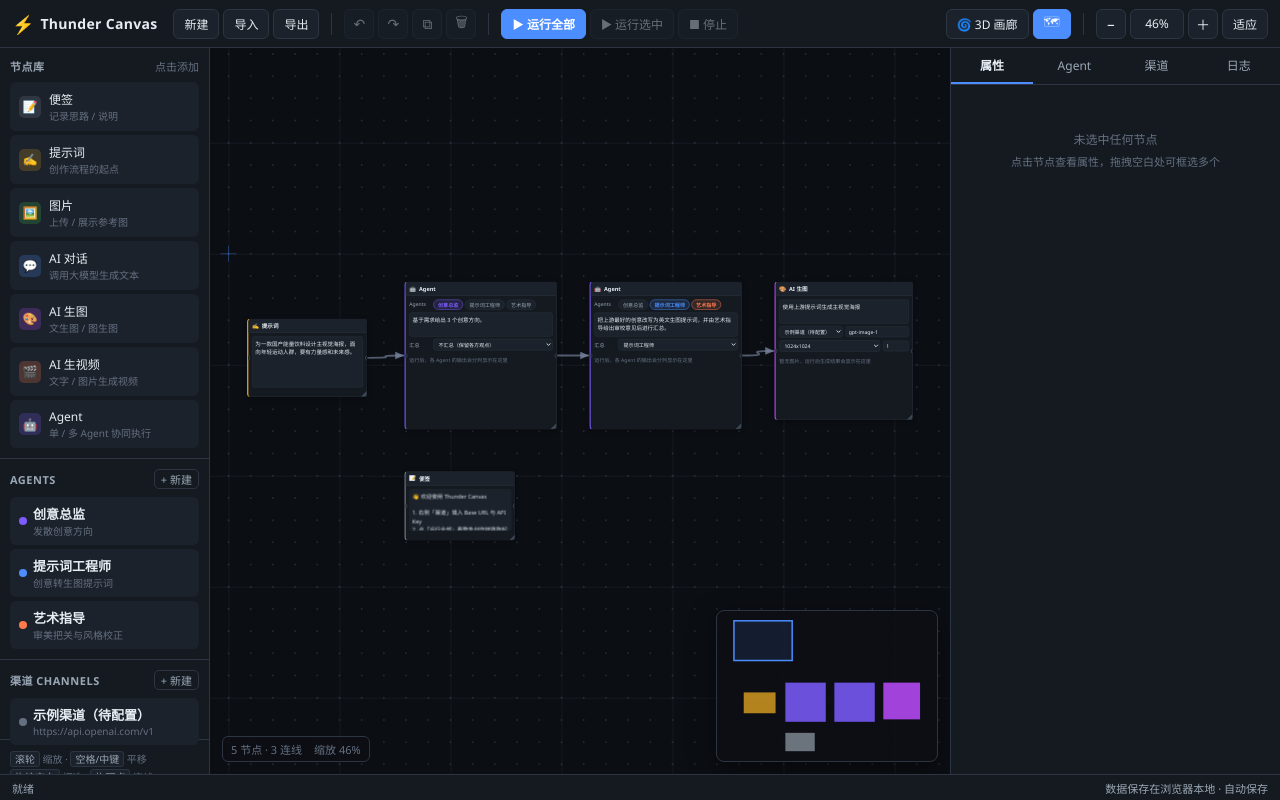
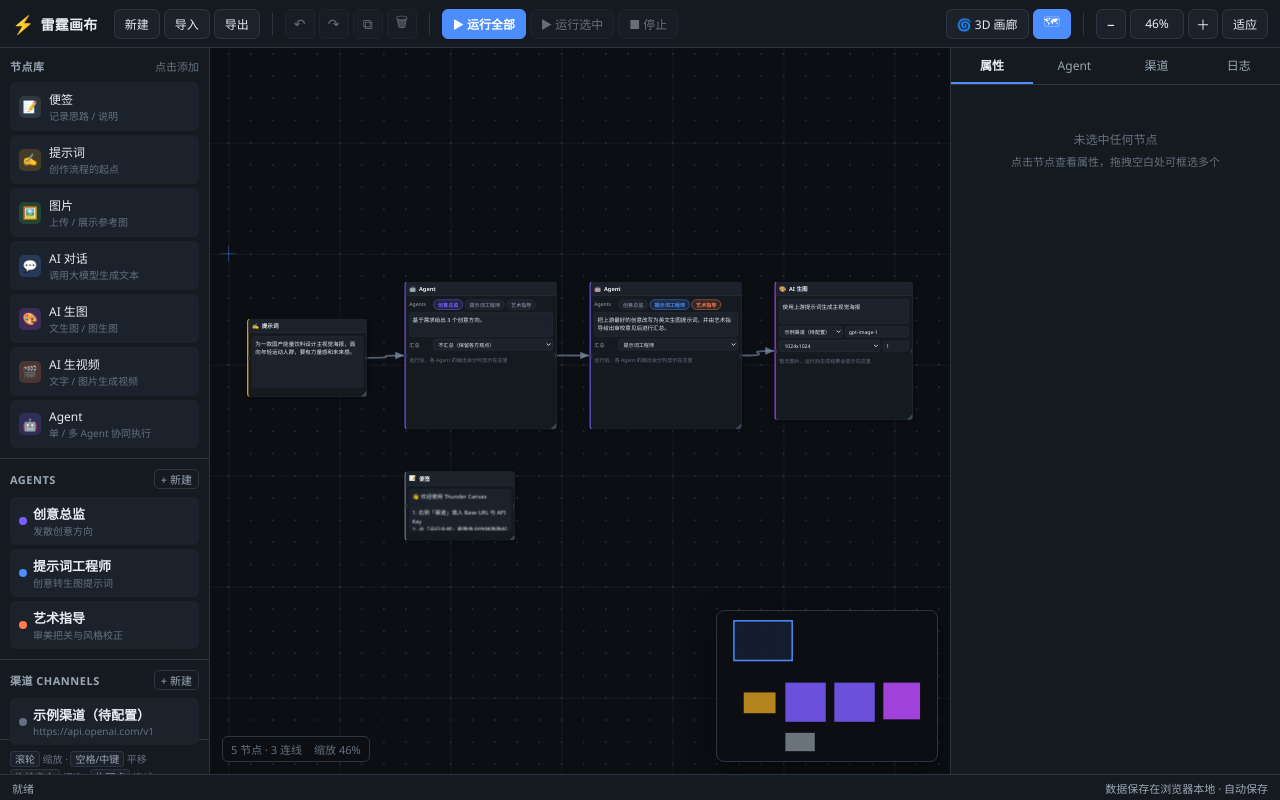
Before and after one commit to shenyicong/thunder-canvas, a React (Vite) app: page / in a window 1280 px wide. Built offline with nearby package versions, Linux system fonts and the light colour scheme.

Commit message:
chore: 品牌名改为中文「雷霆画布」

```diff
--- a/src/components/Topbar.jsx
+++ b/src/components/Topbar.jsx
@@ -12,7 +12,7 @@
     <header className="topbar">
       <div className="brand">
         <span className="brand-logo">⚡</span>
-        <span className="brand-name">Thunder Canvas</span>
+        <span className="brand-name">雷霆画布</span>
       </div>
 
       <div className="tb-group">
```
